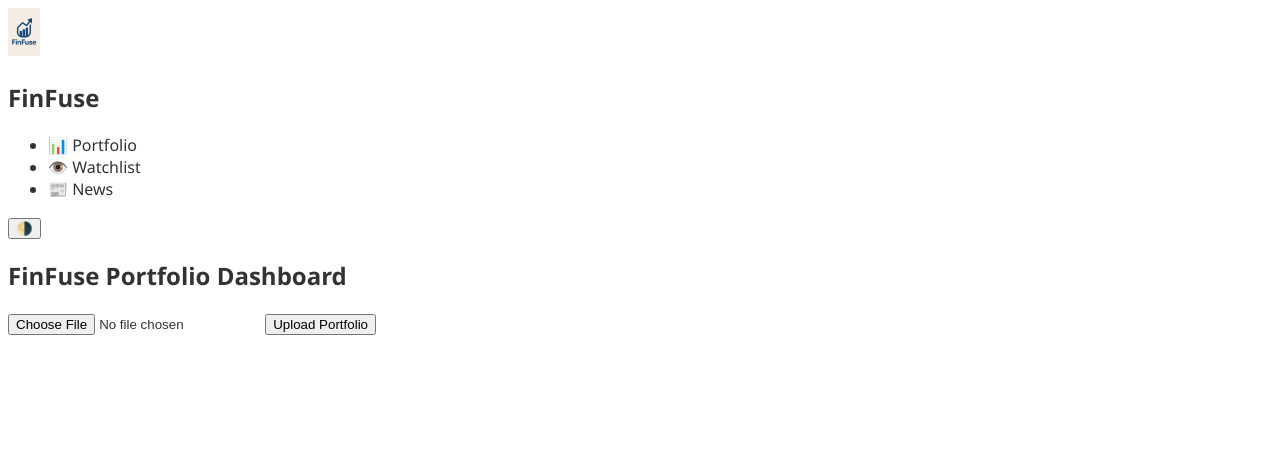
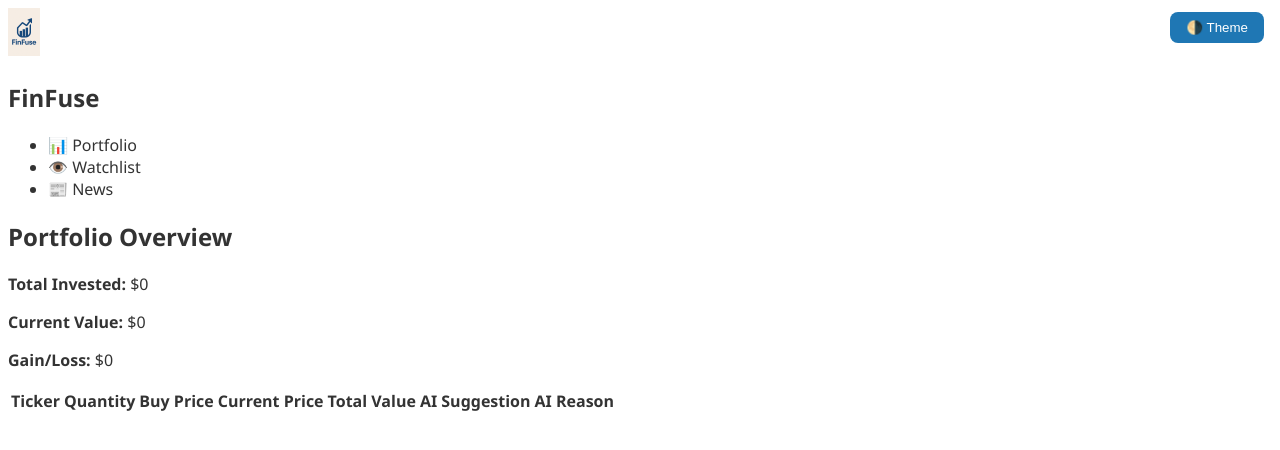
Before and after one commit to Darshil2127/Portfolio, a Flask app: page / in a window 1280 px wide. Shown: the top 450 px of the page. Run offline with Flask 3, Linux system fonts and the light colour scheme; lists and menus that the app fills with data are empty.

Commit message:
Update dashboard.html

```diff
--- a/templates/dashboard.html
+++ b/templates/dashboard.html
@@ -2,15 +2,19 @@
 <html lang="en">
 <head>
   <meta charset="UTF-8">
-  <title>FinFuse Dashboard</title>
+  <meta name="viewport" content="width=device-width, initial-scale=1">
+  <title>FinFuse Portfolio Dashboard</title>
   <link rel="stylesheet" href="{{ url_for('static', filename='style.css') }}">
   <script src="https://cdn.jsdelivr.net/npm/chart.js"></script>
 </head>
 <body class="light-mode">
+
+  <button class="toggle-theme-button" onclick="toggleDarkMode()">🌗 Theme</button>
+
   <div class="layout">
     <nav class="sidebar">
       <div class="logo-section">
-      <img src="{{ url_for('static', filename='logo.png') }}" class="logo-img" alt="FinFuse">
+        <img src="{{ url_for('static', filename='logo.png') }}" class="logo-img" alt="FinFuse Logo">
         <h2>FinFuse</h2>
       </div>
       <ul class="nav-links">
@@ -18,24 +22,15 @@
         <li onclick="showSection('watchlist')">👁️ Watchlist</li>
         <li onclick="showSection('news')">📰 News</li>
       </ul>
-    <button class="toggle-btn" onclick="toggleDarkMode()">🌗</button>
     </nav>
 
     <main class="main-content">
+      <!-- Portfolio Section -->
       <section id="portfolio" class="tab-section">
-      <h1>FinFuse Portfolio Dashboard</h1>
-
-      <form method="POST" enctype="multipart/form-data">
-        <input type="file" name="file" required>
-        <button type="submit">Upload Portfolio</button>
-      </form>
-
-      {% if portfolio %}
-      <div class="summary">
+        <h1>Portfolio Overview</h1>
         <p><strong>Total Invested:</strong> ${{ invested }}</p>
         <p><strong>Current Value:</strong> ${{ current }}</p>
         <p><strong>Gain/Loss:</strong> ${{ gain }}</p>
-      </div>
 
         <table>
           <thead>
@@ -50,90 +45,150 @@
             </tr>
           </thead>
           <tbody>
-          {% for s in portfolio %}
+            {% for stock in portfolio %}
             <tr>
-            <td>{{ s["Ticker"] }}</td>
-            <td>{{ s["Quantity"] }}</td>
-            <td>${{ s["Buy Price"] }}</td>
-            <td>${{ s["Current Price"] }}</td>
-            <td>${{ s["Total Value"] }}</td>
-            <td>{{ s["AI Suggestion"] }}</td>
-            <td>{{ s["AI Reason"] }}</td>
+              <td>{{ stock['Ticker'] }}</td>
+              <td>{{ stock['Quantity'] }}</td>
+              <td>${{ "%.2f"|format(stock['Buy Price']) }}</td>
+              <td>${{ "%.2f"|format(stock['Current Price']) }}</td>
+              <td>${{ "%.2f"|format(stock['Total Value']) }}</td>
+              <td>{{ stock['AI Suggestion'] }}</td>
+              <td>{{ stock['AI Reason'] }}</td>
             </tr>
             {% endfor %}
           </tbody>
         </table>
-      {% endif %}
       </section>
 
+      <!-- Watchlist Section -->
       <section id="watchlist" class="tab-section" style="display: none;">
         <h1>Watchlist</h1>
-      <form onsubmit="addToWatchlist(event)">
-        <input type="text" id="watchlist-symbol" placeholder="Enter Ticker" required />
+        <form class="watchlist-form" onsubmit="addToWatchlist(event)">
+          <input type="text" id="watchlist-symbol" placeholder="Enter Ticker (e.g. AAPL)" required />
           <button type="submit">Add</button>
         </form>
         <div id="watchlist-container"></div>
       </section>
 
+      <!-- News Section -->
       <section id="news" class="tab-section" style="display: none;">
         <h1>Latest Market News</h1>
+        <div id="news-container">
           {% for article in news %}
-      <div class="news-card">
+          <div class="news-item">
             <h3>{{ article['title'] }}</h3>
-        <p>{{ article['description'] }}</p>
+            <p>{{ article['description'][:200] }}...</p>
             <a href="{{ article['url'] }}" target="_blank">Read More</a>
           </div>
           {% endfor %}
+        </div>
       </section>
     </main>
   </div>
 
+  <!-- JavaScript Logic -->
   <script>
-function showSection(sectionId) {
-  document.querySelectorAll('.tab-section').forEach(s => s.style.display = 'none');
-  document.getElementById(sectionId).style.display = 'block';
-}
-function toggleDarkMode() {
-  document.body.classList.toggle("dark-mode");
+    function showSection(section) {
+      document.querySelectorAll('.tab-section').forEach(el => el.style.display = 'none');
+      document.getElementById(section).style.display = 'block';
     }
 
-const API = "d0f3ps1r01qsv9ef5ta0d0f3ps1r01qsv9ef5tag";
+    function toggleDarkMode() {
+      document.body.classList.toggle('dark-mode');
+    }
+
+    const FINNHUB_API_KEY = "d0f3ps1r01qsv9ef5ta0d0f3ps1r01qsv9ef5tag";
 
     async function addToWatchlist(e) {
       e.preventDefault();
-  const symbol = document.getElementById("watchlist-symbol").value.trim().toUpperCase();
+      const input = document.getElementById("watchlist-symbol");
+      const symbol = input.value.trim().toUpperCase();
+      input.value = "";
       if (!symbol) return;
-  const res = await fetch(`https://finnhub.io/api/v1/quote?symbol=${symbol}&token=${API}`);
+
+      const price = await getWatchPrice(symbol);
+      const container = document.getElementById("watchlist-container");
+      const id = `chart-${symbol}-${Date.now()}`;
+
+      const item = document.createElement("div");
+      item.className = "watchlist-item";
+      item.innerHTML = `
+        <div style="flex: 1;">
+          <strong>${symbol}</strong> <span style="margin-left: 10px;">$${price.toFixed(2)}</span>
+          <canvas id="${id}" height="40"></canvas>
+        </div>
+        <button class="delete-btn" onclick="this.parentElement.remove(); saveWatchlistToStorage()">🗑️</button>
+      `;
+      container.appendChild(item);
+
+      renderMiniChart(id, price);
+      saveWatchlistToStorage();
+    }
+
+    async function getWatchPrice(symbol) {
+      try {
+        const res = await fetch(`https://finnhub.io/api/v1/quote?symbol=${symbol}&token=${FINNHUB_API_KEY}`);
         const data = await res.json();
-  const price = data.c;
+        return parseFloat(data.c || 0);
+      } catch {
+        return 0;
+      }
+    }
 
-  const chartId = `chart-${symbol}-${Date.now()}`;
-  const container = document.getElementById("watchlist-container");
-  const div = document.createElement("div");
-  div.className = "watchlist-item";
-  div.innerHTML = `
-    <strong>${symbol}</strong> $${price.toFixed(2)}
-    <canvas id="${chartId}" height="40"></canvas>
-    <button onclick="this.parentElement.remove()">❌</button>`;
-  container.appendChild(div);
-
-  new Chart(document.getElementById(chartId), {
+    function renderMiniChart(canvasId, currentPrice) {
+      const ctx = document.getElementById(canvasId);
+      if (!ctx) return;
+      new Chart(ctx, {
         type: 'line',
         data: {
           labels: ['Start', 'Now'],
           datasets: [{
-        data: [price * 0.95, price],
+            data: [currentPrice * 0.95, currentPrice],
             borderColor: '#1f77b4',
+            tension: 0.4,
             fill: false,
-        tension: 0.4
+            pointRadius: 0
           }]
         },
         options: {
+          animation: {
+            duration: 1000,
+            easing: 'easeInOutQuad'
+          },
           plugins: { legend: { display: false } },
-      scales: { x: { display: false }, y: { display: false } }
+          scales: {
+            x: { display: false },
+            y: { display: false }
+          },
+          layout: {
+            padding: 10
+          }
         }
       });
     }
-</script>
-</body>
-</html>
+
+    function saveWatchlistToStorage() {
+      const items = [];
+      document.querySelectorAll(".watchlist-item strong").forEach(el => {
+        if (el.textContent) items.push(el.textContent);
+      });
+      localStorage.setItem("watchlist", JSON.stringify(items));
+    }
+
+    // Load saved watchlist
+    window.addEventListener("DOMContentLoaded", () => {
+      const saved = JSON.parse(localStorage.getItem("watchlist") || "[]");
+      saved.forEach(symbol => {
+        document.getElementById("watchlist-symbol").value = symbol;
+        document.querySelector(".watchlist-form").dispatchEvent(new Event("submit"));
+      });
+    });
+
+    // Refresh news every 30 sec
+    setInterval(async () => {
+      try {
+        const res = await fetch('/api/news');
+        const data = await res.json();
+        const container = document.getElementById("news-container");
+        container.innerHTML = "";
+        data.news.forEach(ar
```
Lines whose indentation alone changed are shown as unchanged.
